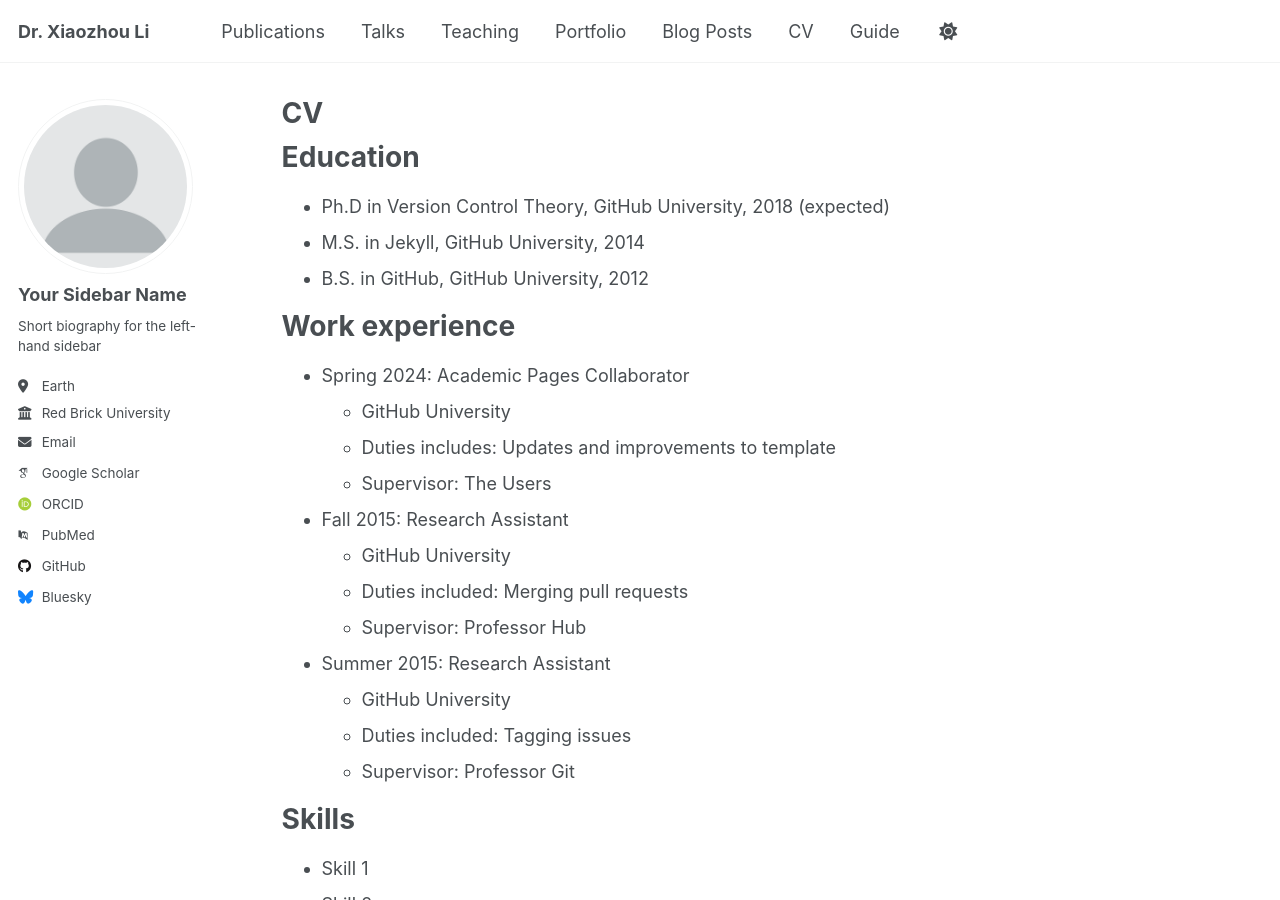
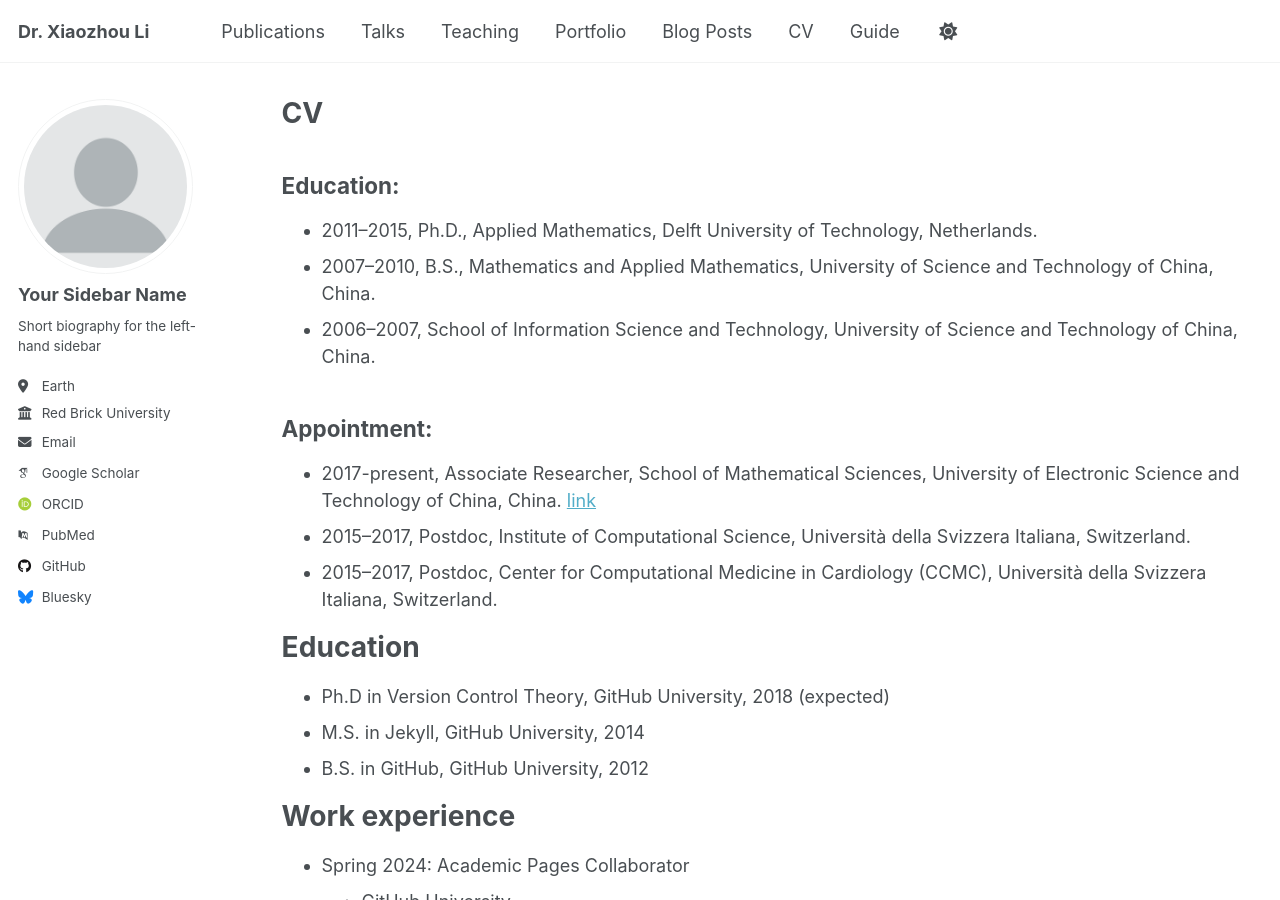
Before and after one commit to xiaozhouli/xiaozhouli.github.io, a Jekyll site: the page built from _pages/cv.md, in a window 1280 px wide and 900 px high. Built offline with Jekyll 4.4.1, drawn with Linux system fonts in a browser that asks for light colours; some web fonts are replaced.

Commit message:
markdown test

```diff
--- a/_pages/cv.md
+++ b/_pages/cv.md
@@ -8,6 +8,16 @@ redirect_from:
 ---
 
 {% include base_path %}
+
+## Education:
+* 2011–2015, Ph.D., Applied Mathematics, Delft University of Technology, Netherlands.
+* 2007–2010, B.S., Mathematics and Applied Mathematics, University of Science and Technology of China, China.
+* 2006–2007, School of Information Science and Technology, University of Science and Technology of China, China.
+
+## Appointment:
+* 2017-present, Associate Researcher, School of Mathematical Sciences, University of Electronic Science and Technology of China, China. [link](http://www.math.uestc.edu.cn/plus/list.php?tid=636)
+* 2015–2017, Postdoc, Institute of Computational Science, Università della Svizzera Italiana, Switzerland.
+* 2015–2017, Postdoc, Center for Computational Medicine in Cardiology (CCMC), Università della Svizzera Italiana, Switzerland.
 
 Education
 ======
```
